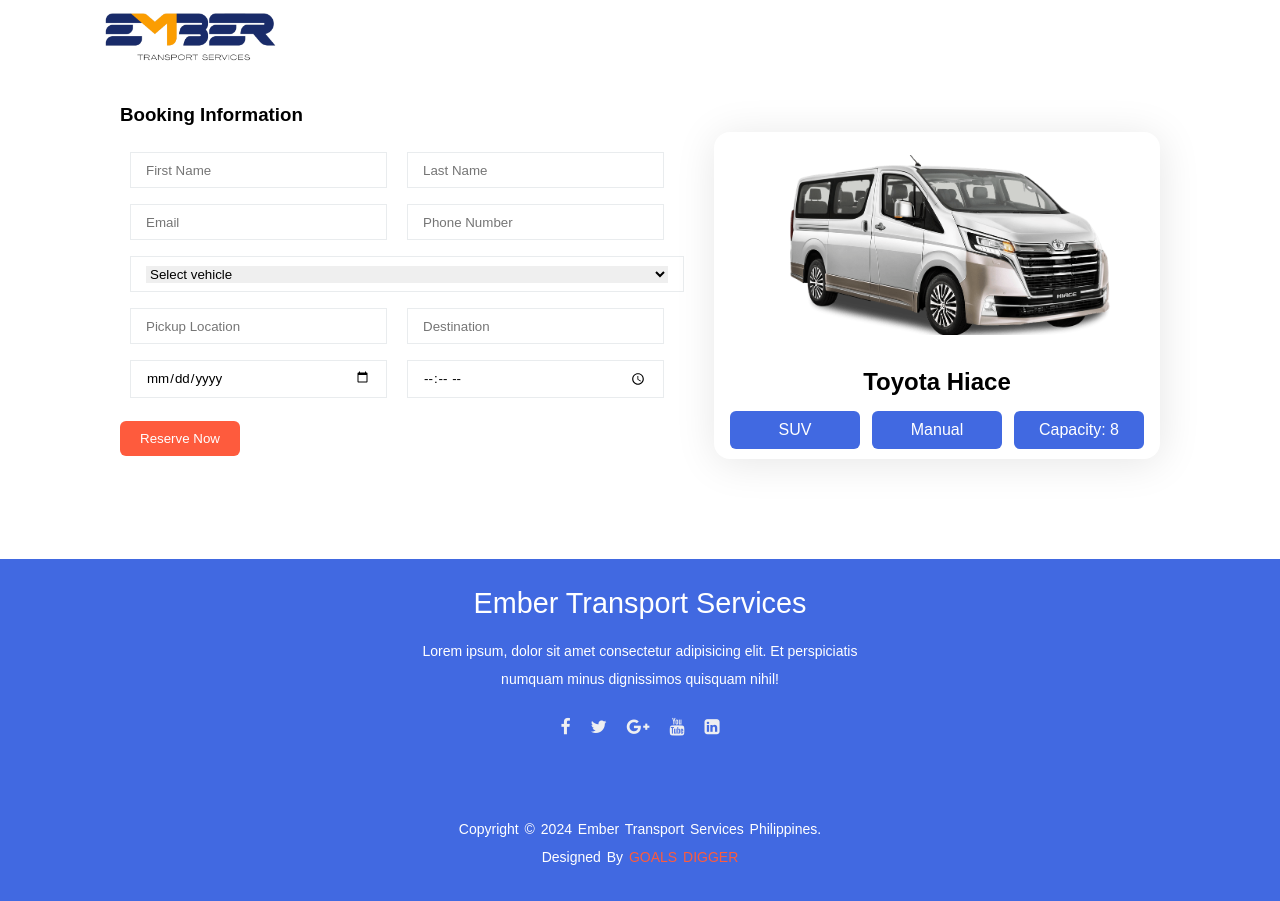
After one commit to jayveehrms/Goals-Digger, a PHP site: page /booking.php in a window 1280 px wide. The commit adds this page. Run offline with PHP 8.4, Linux system fonts and the light colour scheme.

Commit message:
booking.html and index  into php and modified the style and booking css

```diff
--- a/booking.css
+++ b/booking.css
@@ -1,13 +1,95 @@
-
+.booking{
+    display: flex;
+    justify-content: center;
+    align-items: center;
+}
 .booking_system-container{
     width: 100%;
-    min-height: 80vh;
-    padding: 50px;
+    padding: 50px 20px;
     position: relative;
     background-repeat: no-repeat;
     background-position: center right;
     background-size: cover;
     display: grid;
     align-items: center;
-    grid-template-columns: repeat(2,1fr);
+
 }
+.booking-form{
+   padding: 8px 15px;
+    border: 1px solid #7c8a972a;
+    color: #7c8a97;
+    width: 100%;
+    margin: 8px 10px;
+}
+input, select{
+    outline: none;
+    border: none;
+    width: 100%;
+}
+.booking-form_container{
+    display: flex;
+}
+/* Booking Button */
+.book-btn{
+    margin-top: 15px;
+    padding: 10px 20px;
+    color:  white;
+    font-weight: 400;
+    background:#fe5b3d;
+    border-radius:6px;
+    width: auto;
+    transition: 0.8s;
+}
+.book-btn:hover{
+    background:#4169E1;
+}
+
+/* Car Info Container */
+
+.booking_services-container{
+    display: flex;
+    gap: 1rem;
+    margin-top: 2rem;
+    padding: 50px 20px;
+ }
+ .booking_services-container .box{
+    padding: 10px;
+    border-radius: 1rem;
+    box-shadow: 1px 4px 41px rgba(0, 0,0,0.1);
+
+ }
+ .booking_services-container .box .box-img{
+    width: 100%;
+    height: 200px;
+    margin: 13px;
+    display: flex;
+    justify-content: center;
+ }
+ .booking_services-container .box .box-img img{
+    width: 100%;
+    height: 100%;
+    border-radius: 1rem;
+    object-fit: cover;
+    object-position: center;
+  }
+
+  .booking_services-container .booking_car_info-container
+  .car_info-container-properties{
+    display: flex;
+    justify-content: space-around;
+  }
+
+  .booking_services-container .booking_car_info-container
+  .car_name{
+    text-align: center;
+  }
+
+  .car_info-container-properties .car_properties{
+    margin-top: 15px;
+    padding: 10px 20px;
+    color:  white;
+    background:#4169E1;
+    border-radius:6px;
+    width: 130px;
+    text-align: center;
+  }
--- /dev/null
+++ b/booking.php
@@ -0,0 +1,128 @@
+<!DOCTYPE html>
+<html lang="en">
+<head>
+    <meta charset="UTF-8">
+    <meta name="viewport" content="width=device-width, initial-scale=1.0">
+    <title>Ember Transport Service</title>
+    <link rel="stylesheet" href="style.css">
+    <link rel="stylesheet" href="booking.css">
+    <link rel="icon" href="Images\Company Logo\EMBER-LOGO-2-TRANSPARENT.png" type="image/png">
+    <link rel="stylesheet" href="https://stackpath.bootstrapcdn.com/font-awesome/4.7.0/css/font-awesome.min.css">
+</head>
+<body>
+    <header>
+        <a href="index.html" class="logo">
+            <img src="Images\Company Logo\EMBER-LOGO-1-TRANSPARENT-OUTLINED.png">
+        </a>
+    </header>
+    <section class="booking">
+        <div class="booking_system-container">
+            <h3>Booking Information</h3> <br>
+            <form>
+                <div class="booking-form_container">
+                    <div class="booking-form">
+                        <input required type="text" placeholder="First Name">
+                    </div>
+                    <div class="booking-form">
+                        <input required type="text" placeholder="Last Name">
+                    </div>
+                </div>
+
+                <div class="booking-form_container">
+                    <div class="booking-form">
+                        <input required type="email" placeholder="Email">
+                    </div>
+                    <div class="booking-form">
+                        <input required type="number" placeholder="Phone Number">
+                    </div>
+                </div>
+
+                <div class="booking-form">
+                    <select  name="bf-vehicle" required>
+                    <option value>Select vehicle</option>
+                    <option value="Toyota Alphard ">MPV | Toyota Alphard | 7 to 8 seater</option>
+                    <option value="Toyota Super Grandia Elite ">Van | Toyota Super Grandia Elite | 9 to 11 seater</option>
+                    <option value="Toyota GL Grandia ">Van | Toyota GL Grandia | 10 to 15 seater </option>
+                    <option value="Toyota Hiace ">Van | Toyota Hiace | 12 to 18 seater</option>
+                    <option value="Toyota Fortuner ">SUV | Toyota Fortuner | 7 seater</option>
+                    <option value="Toyota Innova ">SUV | Toyota Innova | 7 to 8 seater</option>
+                    <option value="Toyota Altis ">Sedan | Toyota Altis | 5 seater</option>
+                    <option value="Toyota Vios ">Sedan | Toyota Vios | 5 seater</option>
+                </select>
+                </div>
+
+                <div class="booking-form_container">
+                    <div class="booking-form">
+                        <input required type="text" placeholder="Pickup Location">
+                    </div>
+                    <div class="booking-form">
+                        <input required type="text" placeholder="Destination">
+                    </div>
+                </div>
+
+                <div class="booking-form_container">
+                    <div class="booking-form">
+                        <input required type="date" >
+                    </div>
+                    <div class="booking-form">
+                        <input type="time">
+                    </div>
+                </div>
+
+                    <input type="submit" class="book-btn" value="Reserve Now">
+
+
+            </form>
+        </div>
+
+        <div class="booking_services-container">
+            <div class="booking_car_info-container">
+                <div class="box">
+                    <div class="box-img">
+                        <img style="width: 400px; height: 180px;" src="Images/Cars/sample-car_Toyota-Super_Grandia_Elite.jpg">
+                    </div>
+
+                    <div class="car_name">
+                        <h2>Toyota Hiace</h2>
+                    </div>
+
+
+                    <div class="car_info-container-properties">
+                        <div class="car_properties">
+                            <p>SUV</p>
+                        </div>
+                        <div class="car_properties">
+                            <p>Manual</p>
+                        </div>
+                        <div class="car_properties">
+                            <p>Capacity: 8</p>
+                        </div>
+                    </div>
+                </div>
+            </div>
+        </div>
+
+    </section>
+
+    <footer>
+        <div class="footer-container">
+            <h3>Ember Transport Services</h3>
+            <p>Lorem ipsum, dolor sit amet consectetur adipisicing elit. Et perspiciatis numquam minus dignissimos quisquam nihil!</p>
+
+            <ul class="socials">
+                <li><a href="#"><i class="fa fa-facebook"></i></a></li>
+                <li><a href="#"><i class="fa fa-twitter"></i></a></li>
+                <li><a href="#"><i class="fa fa-google-plus"></i></a></li>
+                <li><a href="#"><i class="fa fa-youtube"></i></a></li>
+                <li><a href="#"><i class="fa fa-linkedin-square"></i></a></li>
+            </ul>
+                <div class="footer-bottom">
+                    <p>copyright &copy; 2024 Ember Transport Services Philippines. <br> designed by <span>Goals Digger</span></p>
+                </div>
+            </div>
+
+        </div>
+    </footer>
+
+</body>
+</html>
--- a/index.html
+++ b/homepage.php
@@ -172,7 +172,7 @@
             </div>
         </div>
     </section>
-    <footer>
+    <footer className="footer">
         <div class="footer-container">
             <h3>Ember Transport Services</h3>
             <p>Lorem ipsum, dolor sit amet consectetur adipisicing elit. Et perspiciatis numquam minus dignissimos quisquam nihil!</p>
--- a/style.css
+++ b/style.css
@@ -14,6 +14,12 @@
     --second-color:#ffac38;
     --text-color:#444;
     --gradient:linear-gradient( #fe5b3d , #ffac38);
+}
+
+input::-webkit-outer-spin-button,
+input::-webkit-inner-spin-button {
+  -webkit-appearance: none;
+  margin: 0;
 }
 
 html::-webkit-scrollbar{
```
Also changed, not shown: booking.html (deleted, +0 -61 lines).
